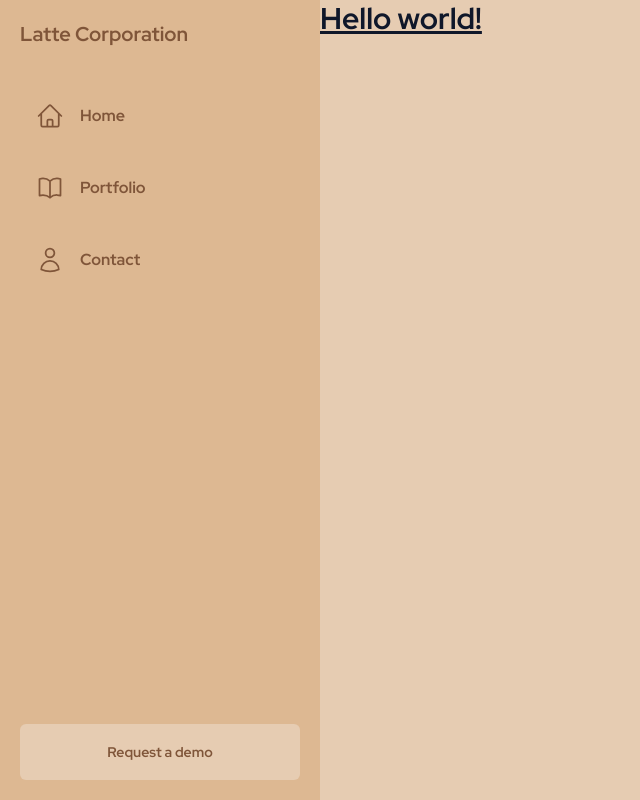
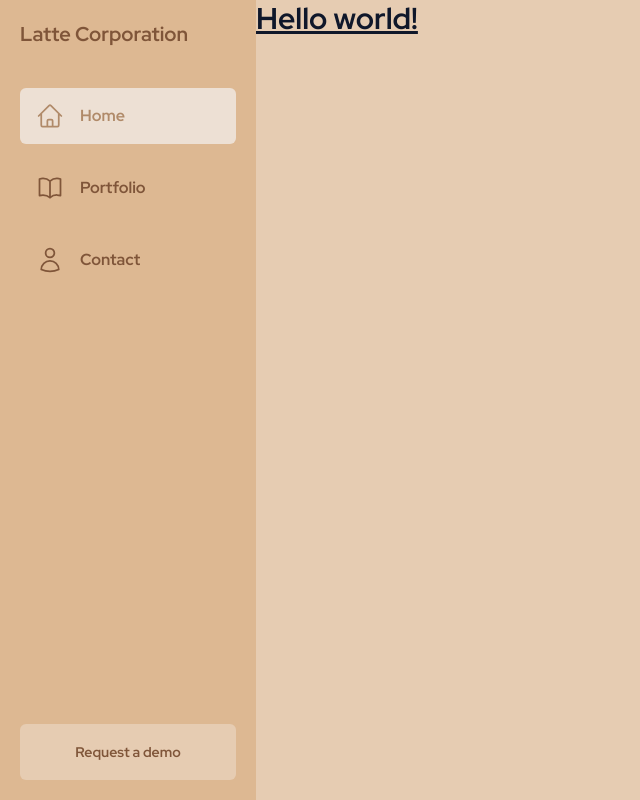
Before and after one commit to Latte-Corporation/CoffeeHome, a Next.js app: page / in a window 1280 px wide. Shown: the whole page, without its empty margins (0-640 px from the left). Built offline with nearby package versions, Linux system fonts and the light colour scheme.

Commit message:
fix: fix the routing and improve the not-found page to match the AD
Co-authored-by: Louis Labeyrie <Razano26@users.noreply.github.com>

```diff
--- a/src/app/layout.tsx
+++ b/src/app/layout.tsx
@@ -1,15 +1,15 @@
-import { Button } from "@components/ui/button";
-import { BookOpenIcon, HomeIcon, UserIcon } from "@heroicons/react/24/outline";
+import Sidebar from "@components/sidebar";
 import "@styles/global.css";
 import type { Metadata } from "next";
 import { Red_Hat_Display } from "next/font/google";
 
 const redHatDisplay = Red_Hat_Display({
-  subsets: ["latin"],
+  weight: "700",
+  subsets: ["latin-ext"],
 });
 
 export const metadata: Metadata = {
-  title: "Create Next App",
+  title: "Coffee Home",
   description: "Generated by create next app",
 };
 
@@ -20,29 +20,10 @@ export default function RootLayout({
 }) {
   return (
     <html lang="en">
-      <body className={`${redHatDisplay.className} flex flex-row h-screen`}>
-        <div className="flex flex-col w-80 bg-backgroundSidebar text-primary p-5">
-          <h1 className="text-xl">
-            <b>Latte Corporation</b>
-          </h1>
-          <div className="flex flex-col justify-between h-full">
-            <nav className="mt-10 flex flex-col gap-4">
-              <Button className="flex flex-row items-center justify-start gap-1 h-14">
-                <HomeIcon className="h-7 w-7" />
-                <h2 className="pl-3 text-base">Home</h2>
-              </Button>
-              <Button className="flex flex-row items-center justify-start gap-1 h-14">
-                <BookOpenIcon className="h-7 w-7" />
-                <h2 className="pl-3 text-base">Portfolio</h2>
-              </Button>
-              <Button className="flex flex-row items-center justify-start gap-1 h-14">
-                <UserIcon className="h-7 w-7" />
-                <h2 className="pl-3 text-base">Contact</h2>
-              </Button>
-            </nav>
-            <Button className="bg-[#E6CCB2] h-14">Request a demo</Button>
-          </div>
-        </div>
+      <body
+        className={`${redHatDisplay.className} flex flex-row h-screen w-screen`}
+      >
+        <Sidebar />
         {children}
       </body>
     </html>
--- a/src/app/not-found.tsx
+++ b/src/app/not-found.tsx
@@ -2,19 +2,20 @@ import Link from "next/link";
 
 export default function NotFound() {
   return (
-    <div className="flex items-center min-h-screen px-4 py-12 sm:px-6 md:px-8 lg:px-12 xl:px-16">
+    <div className="flex items-center min-h-screen px-4 py-12 sm:px-6 md:px-8 lg:px-12 xl:px-16 w-full h-full">
       <div className="w-full space-y-6 text-center">
         <div className="space-y-3">
-          <h1 className="text-4xl font-bold tracking-tighter sm:text-5xl transition-transform hover:scale-110">
+          <h1 className="text-4xl font-bold tracking-tighter sm:text-5xl transition-transform hover:scale-110 text-primary w-fit m-auto">
             404
           </h1>
-          <p className="text-gray-500">
-            Looks like you&apos;ve ventured into the unknown digital realm.
+          <p className="text-secondary">
+            Looks like you&apos;ve ventured into the unknown digital coffee
+            world.
           </p>
         </div>
         <Link
           href="/"
-          className="inline-flex h-10 items-center rounded-md bg-gray-900 px-8 text-sm font-medium text-gray-50 shadow transition-colors hover:bg-gray-900/90 focus-visible:outline-none focus-visible:ring-1 focus-visible:ring-gray-950 disabled:pointer-events-none disabled:opacity-50 dark:bg-gray-50 dark:text-gray-900 dark:hover:bg-gray-50/90 dark:focus-visible:ring-gray-300"
+          className="inline-flex h-10 items-center rounded-md bg-primary px-8 text-sm font-medium text-white shadow transition-colors hover:bg-[#EDE0D4]/90 hover:text-secondary/90 focus-visible:outline-none focus-visible:ring-1 focus-visible:ring-gray-950 disabled:pointer-events-none disabled:opacity-50 dark:bg-gray-50 dark:text-gray-900 dark:hover:bg-gray-50/90 dark:focus-visible:ring-gray-300"
           prefetch={false}
         >
           Return to website
--- /dev/null
+++ b/src/components/sidebar.tsx
@@ -0,0 +1,46 @@
+"use client";
+import { Button } from "@components/ui/button";
+import { BookOpenIcon, HomeIcon, UserIcon } from "@heroicons/react/24/outline";
+import { useRouter, usePathname } from "next/navigation";
+
+export default function Sidebar() {
+  const router = useRouter();
+  const pathname = usePathname().split("/")[1];
+
+  return (
+    <div className="flex flex-col min-w-64 bg-backgroundSidebar text-primary p-5">
+      <h1 className="text-xl">
+        <b>Latte Corporation</b>
+      </h1>
+      <div className="flex flex-col justify-between h-full">
+        <nav className="mt-10 flex flex-col gap-4">
+          <Button
+            className={`flex flex-row items-center justify-start gap-1 h-14`}
+            variant={pathname === "" ? "selected" : "default"}
+            onClick={() => router.push("/")}
+          >
+            <HomeIcon className="h-7 w-7" />
+            <h2 className="pl-3 text-base">Home</h2>
+          </Button>
+          <Button
+            className={`flex flex-row items-center justify-start gap-1 h-14`}
+            variant={pathname === "portfolio" ? "selected" : "default"}
+            onClick={() => router.push("/portfolio")}
+          >
+            <BookOpenIcon className="h-7 w-7" />
+            <h2 className="pl-3 text-base">Portfolio</h2>
+          </Button>
+          <Button
+            className={`flex flex-row items-center justify-start gap-1 h-14`}
+            variant={pathname === "contact" ? "selected" : "default"}
+            onClick={() => router.push("/contact")}
+          >
+            <UserIcon className="h-7 w-7" />
+            <h2 className="pl-3 text-base">Contact</h2>
+          </Button>
+        </nav>
+        <Button className="bg-[#E6CCB2] h-14">Request a demo</Button>
+      </div>
+    </div>
+  );
+}
--- a/src/components/ui/button.tsx
+++ b/src/components/ui/button.tsx
@@ -12,7 +12,7 @@ const buttonVariants = cva(
         default:
           "text-primary font-bold hover:bg-[#EDE0D4]/90 hover:text-secondary/90 flex flex-row items-left justify-center gap-2",
         selected:
-          "text-primary font-bold bg-[#EDE0D4] text-secondary flex flex-row items-left justify-center gap-2",
+          "text-primary font-bold hover:bg-[#E9E0D4]/90 bg-[#EDE0D4] text-secondary flex flex-row items-left justify-center gap-2",
       },
       size: {
         default: "h-9 px-4 py-2",
```
